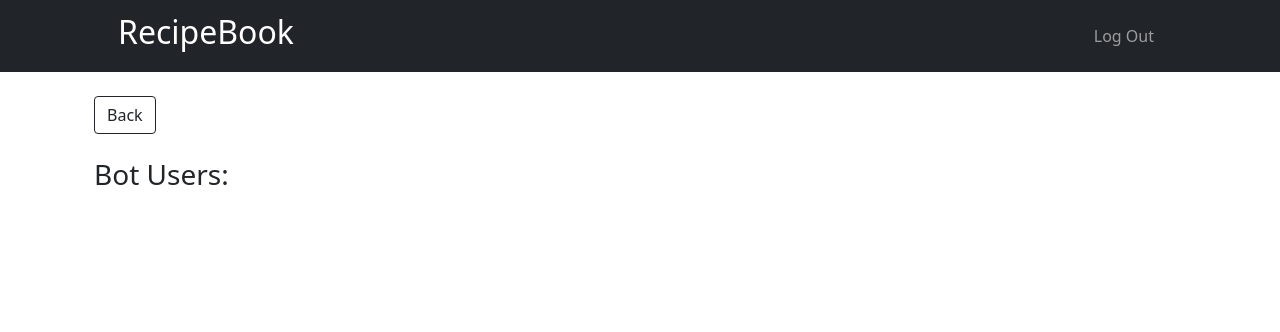
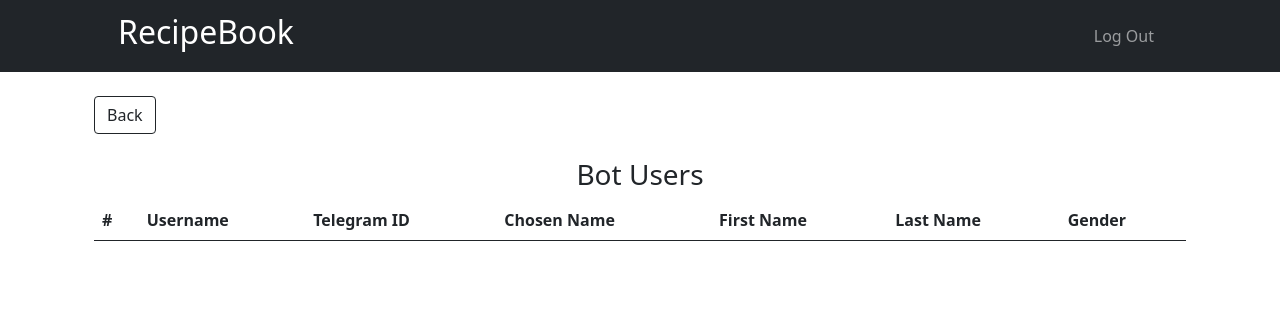
Before and after one commit to margo-dubovik/recipe-book, a Django app: page /admin-panel/bot-users in a window 1280 px wide. Shown: the top 332 px of the page. Run offline with Django 4.2, Linux system fonts and the light colour scheme; the visitor is signed in with stand-in values (Sample User, id 1); lists and menus that the app fills with data are empty.

Commit message:
bot users display as table

```diff
--- a/recipebook/admin_panel/templates/admin_panel/admin_panel_home.html
+++ b/recipebook/admin_panel/templates/admin_panel/admin_panel_home.html
@@ -5,7 +5,7 @@
     <div class="col-sm-6">
         <div class="card text-white bg-dark">
             <div class="card-body text-center">
-                <a href="{% url 'bot-users' %}" class="link-light text-decoration-none"><h2>Bot Users list</h2></a>
+                <a href="{% url 'bot-users' %}" class="link-light text-decoration-none"><h2>Bot Users table</h2></a>
             </div>
         </div>
     </div>
--- a/recipebook/admin_panel/templates/admin_panel/bot_users_list.html
+++ /dev/null
@@ -1,21 +0,0 @@
-{% extends 'admin_panel/base.html' %}
-{% block body %}
-<div class="container">
-  <a href="{% url 'home-view' %}" class="btn btn-outline-dark">Back</a>
-  <br>
-  <br>
-  <h3>Bot Users:</h3>
-    <ul class="list-group">
-      {% for user in bot_users %}
-        <li class="list-group-item" style="width: 40rem;">
-          <p><small>Username: </small><strong>{{ user.username }}</strong></p>
-          <p><small>Telegram ID: </small><strong>{{ user.tg_id }}</strong></p>
-          <p><small>First name: </small><strong>{{ user.first_name }}</strong></p>
-          <p><small>Last name: </small><strong>{{ user.last_name }}</strong></p>
-          <p><small>Chosen name: </small><strong>{{ user.chosen_name }}</strong></p>
-          <p><small>Gender: </small><strong>{{ user.gender_verbose }}</strong></p>
-        </li>
-      {% endfor %}
-    </ul>
-</div>
-{% endblock %}
--- /dev/null
+++ b/recipebook/admin_panel/templates/admin_panel/bot_users_table.html
@@ -0,0 +1,35 @@
+{% extends 'admin_panel/base.html' %}
+{% block body %}
+<div class="container">
+    <a href="{% url 'home-view' %}" class="btn btn-outline-dark">Back</a>
+    <br>
+    <br>
+    <h3 class="text-center">Bot Users</h3>
+    <table class="table">
+        <thead>
+        <tr>
+            <th scope="col">#</th>
+            <th scope="col">Username</th>
+            <th scope="col">Telegram ID</th>
+            <th scope="col">Chosen Name</th>
+            <th scope="col">First Name</th>
+            <th scope="col">Last Name</th>
+            <th scope="col">Gender</th>
+        </tr>
+        </thead>
+        <tbody>
+        {% for user in bot_users %}
+        <tr>
+            <th scope="row">{{ forloop.counter }}</th>
+            <td>{{ user.username }}</td>
+            <td>{{ user.tg_id }}></td>
+            <td>{{ user.first_name }}</td>
+            <td>{{ user.last_name }}</td>
+            <td>{{ user.chosen_name }}</td>
+            <td>{{ user.gender_verbose }}</td>
+        </tr>
+        {% endfor %}
+        </tbody>
+    </table>
+</div>
+{% endblock %}
--- a/recipebook/admin_panel/views.py
+++ b/recipebook/admin_panel/views.py
@@ -4,6 +4,7 @@ from django.views import View
 from django.views.generic import TemplateView
 from django.contrib import messages
 from django.urls import reverse
+from django.contrib.auth.mixins import LoginRequiredMixin
 
 from users.models import BotUser
 from admin_panel.models import Recipe
@@ -14,8 +15,8 @@ def homeview(request):
     return render(request, 'admin_panel/admin_panel_home.html')
 
 
-class BotUsersList(TemplateView):
-    template_name = 'admin_panel/bot_users_list.html'
+class BotUsersList(LoginRequiredMixin, TemplateView):
+    template_name = 'admin_panel/bot_users_table.html'
 
     def get_context_data(self, **kwargs):
         context = super().get_context_data(**kwargs)
@@ -23,7 +24,7 @@ class BotUsersList(TemplateView):
         return context
 
 
-class RecipesList(TemplateView):
+class RecipesList(LoginRequiredMixin, TemplateView):
     template_name = 'admin_panel/recipes_list.html'
 
     def get_context_data(self, **kwargs):
@@ -32,7 +33,7 @@ class RecipesList(TemplateView):
         return context
 
 
-class NewRecipe(View):
+class NewRecipe(LoginRequiredMixin, View):
     form_class = RecipeForm
     template_name = 'admin_panel/recipe_template.html'
 
@@ -49,7 +50,7 @@ class NewRecipe(View):
         return render(request, self.template_name, {'form': form})
 
 
-class EditRecipe(View):
+class EditRecipe(LoginRequiredMixin, View):
     form_class = RecipeForm
     template_name = 'admin_panel/recipe_template.html'
 
@@ -68,7 +69,7 @@ class EditRecipe(View):
         return render(request, self.template_name, {'form': form})
 
 
-class DeleteRecipe(View):
+class DeleteRecipe(LoginRequiredMixin, View):
 
     def post(self, request, recipe_id):
         recipe = get_object_or_404(Recipe, pk=recipe_id)
```
